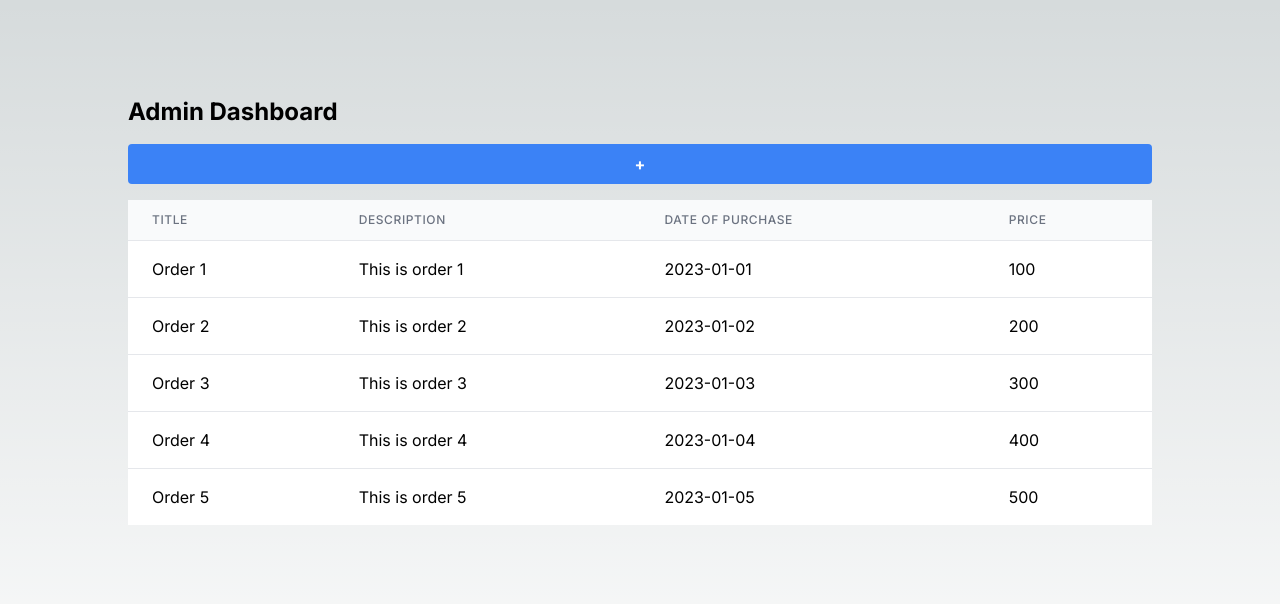
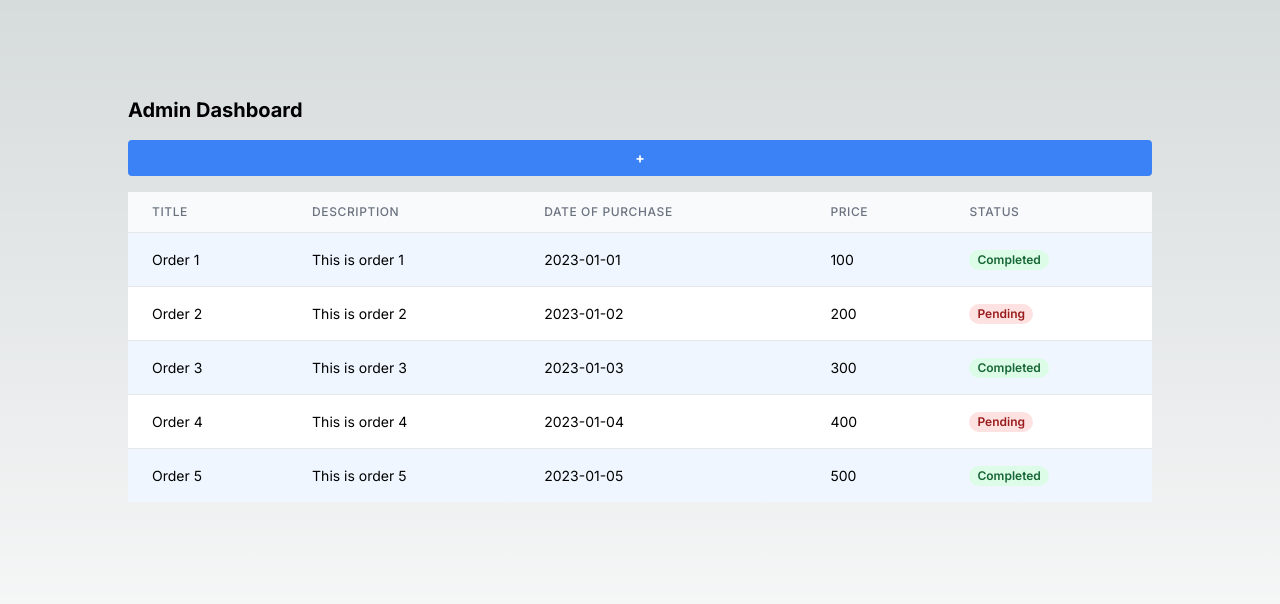
Before and after one commit to anusheel/ecommerce-admin-dashboard, a Next.js app: page / in a window 1280 px wide. Shown: the top 604 px of the page. Built offline with nearby package versions, Linux system fonts and the light colour scheme.

Commit message:
Commit from Stub AI (#5)

```diff
--- a/components/AdminDashboard.tsx
+++ b/components/AdminDashboard.tsx
@@ -5,6 +5,7 @@ interface Order {
   description: string;
   dateOfPurchase: string;
   price: number;
+  status: string;
 }
 
 interface AdminDashboardProps {
@@ -19,6 +20,7 @@ const AdminDashboard: React.FC<AdminDashboardProps> = ({ orders }) => {
     description: '',
     dateOfPurchase: '',
     price: 0,
+    status: '',
   });
 
   const handleAddOrder = () => {
@@ -28,13 +30,14 @@ const AdminDashboard: React.FC<AdminDashboardProps> = ({ orders }) => {
       description: '',
       dateOfPurchase: '',
       price: 0,
+      status: '',
     });
     setIsAdding(false);
   };
 
   return (
-    <div className="flex flex-col w-full max-w-screen-lg">
-      <h1 className="text-2xl font-bold mb-4">Admin Dashboard</h1>
+    <div className="flex flex-col w-full max-w-screen-lg text-sm">
+      <h1 className="text-xl font-bold mb-4">Admin Dashboard</h1>
       <button
         className="mb-4 bg-blue-500 hover:bg-blue-700 text-white font-bold py-2 px-4 rounded"
         onClick={() => setIsAdding(true)}
@@ -49,15 +52,21 @@ const AdminDashboard: React.FC<AdminDashboardProps> = ({ orders }) => {
               <th className="px-6 py-3 text-left text-xs font-medium text-gray-500 uppercase tracking-wider">Description</th>
               <th className="px-6 py-3 text-left text-xs font-medium text-gray-500 uppercase tracking-wider">Date of Purchase</th>
               <th className="px-6 py-3 text-left text-xs font-medium text-gray-500 uppercase tracking-wider">Price</th>
+              <th className="px-6 py-3 text-left text-xs font-medium text-gray-500 uppercase tracking-wider">Status</th>
             </tr>
           </thead>
           <tbody className="bg-white divide-y divide-gray-200">
             {orderList.map((order, index) => (
-              <tr key={index} className="hover:bg-gray-100">
+              <tr key={index} className={`hover:bg-gray-100 ${index % 2 === 0 ? 'bg-blue-50' : ''}`}>
                 <td className="px-6 py-4 whitespace-nowrap">{order.title}</td>
                 <td className="px-6 py-4 whitespace-nowrap">{order.description}</td>
                 <td className="px-6 py-4 whitespace-nowrap">{order.dateOfPurchase}</td>
                 <td className="px-6 py-4 whitespace-nowrap">{order.price}</td>
+                <td className="px-6 py-4 whitespace-nowrap">
+                  <span className={`px-2 inline-flex text-xs leading-5 font-semibold rounded-full ${order.status === 'Completed' ? 'bg-green-100 text-green-800' : 'bg-red-100 text-red-800'}`}>
+                    {order.status}
+                  </span>
+                </td>
               </tr>
             ))}
             <tr className={`hover:bg-gray-100 ${isAdding ? '' : 'hidden'}`}>
@@ -100,6 +109,15 @@ const AdminDashboard: React.FC<AdminDashboardProps> = ({ orders }) => {
                   }
                 />
               </td>
+              <td className="px-6 py-4 whitespace-nowrap">
+                <input
+                  type="text"
+                  value={newOrder.status}
+                  onChange={(e) =>
+                    setNewOrder({ ...newOrder, status: e.target.value })
+                  }
+                />
+              </td>
               <td>
                 <button
                   className="bg-green-500 hover:bg-green-700 text-white font-bold py-2 px-4 rounded"
--- a/pages/index.tsx
+++ b/pages/index.tsx
@@ -10,31 +10,36 @@ export default function Home() {
       title: 'Order 1',
       description: 'This is order 1',
       dateOfPurchase: '2023-01-01',
-      price: 100
+      price: 100,
+      status: 'Completed'
     },
     {
       title: 'Order 2',
       description: 'This is order 2',
       dateOfPurchase: '2023-01-02',
-      price: 200
+      price: 200,
+      status: 'Pending'
     },
     {
       title: 'Order 3',
       description: 'This is order 3',
       dateOfPurchase: '2023-01-03',
-      price: 300
+      price: 300,
+      status: 'Completed'
     },
     {
       title: 'Order 4',
       description: 'This is order 4',
       dateOfPurchase: '2023-01-04',
-      price: 400
+      price: 400,
+      status: 'Pending'
     },
     {
       title: 'Order 5',
       description: 'This is order 5',
       dateOfPurchase: '2023-01-05',
-      price: 500
+      price: 500,
+      status: 'Completed'
     },
   ]
 
```
